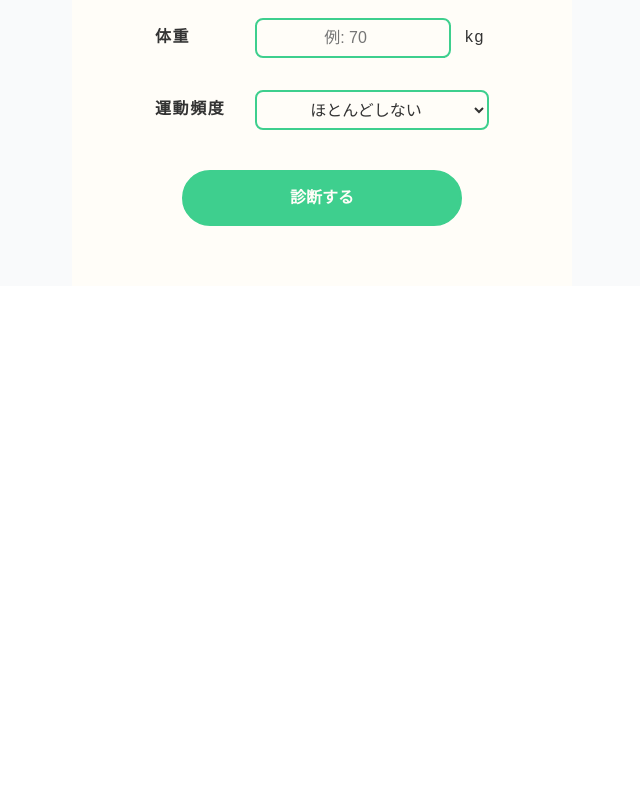
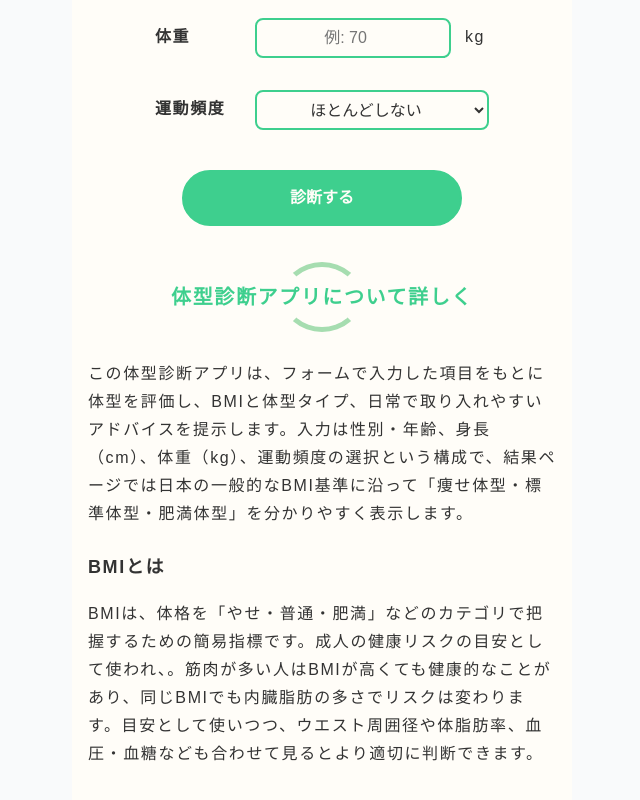
Before and after one commit to hiyu15123/body-type-app, a React (Vite) app: page / in a window 1280 px wide. Shown: the part 484-1284 px from the top of the page, without its empty margins (318-958 px from the left). Before the commit the page ends 800 px from the top, so only its background shows below. Built offline with nearby package versions, Linux system fonts and the light colour scheme.

Commit message:
✨ アプリの説明文を追記

```diff
--- a/src/App.jsx
+++ b/src/App.jsx
@@ -15,6 +15,12 @@ export default function App() {
         <Result data={diagnoseData} onReset={() => setDiagnoseData(null)} />
         )
       }
+      <h2>体型診断アプリについて詳しく</h2>
+      <p>この体型診断アプリは、フォームで入力した項目をもとに体型を評価し、BMIと体型タイプ、日常で取り入れやすいアドバイスを提示します。入力は性別・年齢、身長（cm）、体重（kg）、運動頻度の選択という構成で、結果ページでは日本の一般的なBMI基準に沿って「痩せ体型・標準体型・肥満体型」を分かりやすく表示します。</p>
+      <h3>BMIとは</h3>
+      <p>BMIは、体格を「やせ・普通・肥満」などのカテゴリで把握するための簡易指標です。成人の健康リスクの目安として使われ、。筋肉が多い人はBMIが高くても健康的なことがあり、同じBMIでも内臓脂肪の多さでリスクは変わります。目安として使いつつ、ウエスト周囲径や体脂肪率、血圧・血糖なども合わせて見るとより適切に判断できます。</p>
+      <h3></h3>
+
     </div>
   )
 }
```
